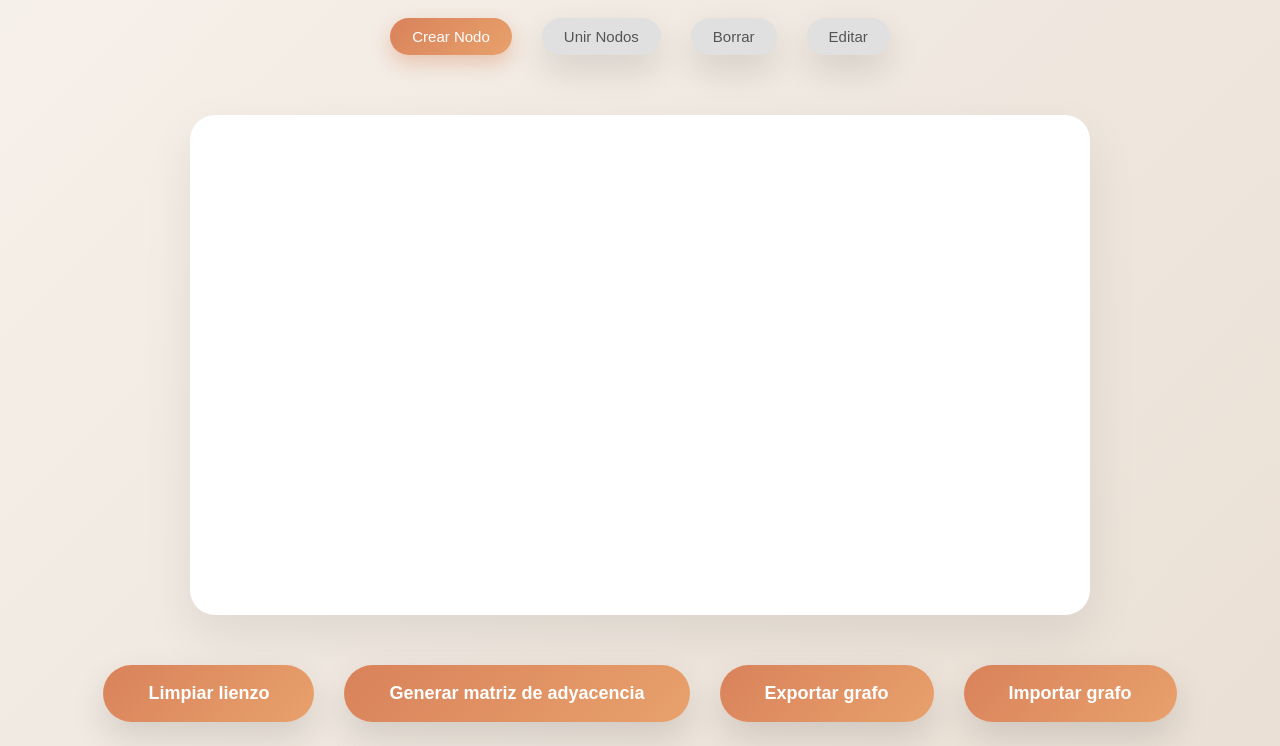
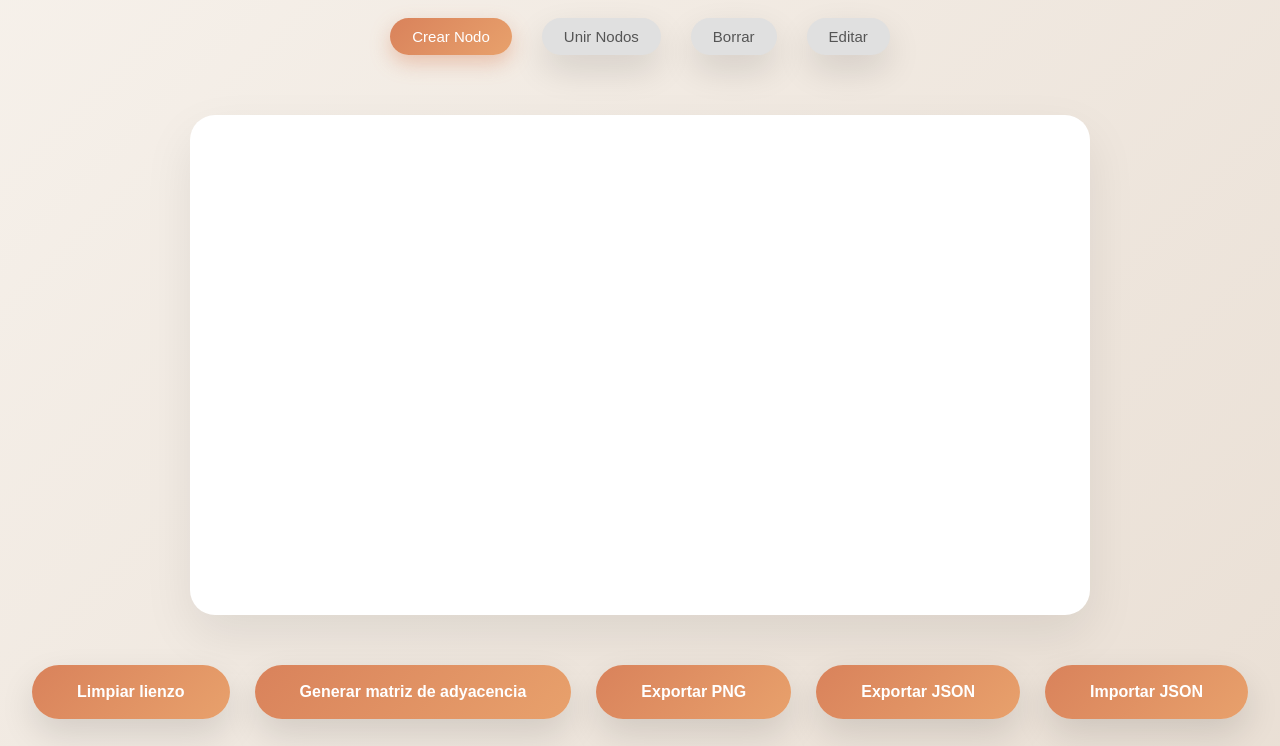
Before and after one commit to nataliaaytia/AnalisisAlgoritmos, a plain HTML site: page grafo.html in a window 1280 px wide. Shown: the part 198-944 px from the top of the page. Drawn offline with Linux system fonts and the light colour scheme.

Commit message:
version 3

```diff
--- a/grafo.html
+++ b/grafo.html
@@ -48,20 +48,18 @@
 
     <br>
 
-    <div class="importarexportar">
-
-
-    </div>
 
     <div class="botonesuwu">
         <button onclick="limpiarGrafo()">Limpiar lienzo</button>
 
         <button onclick="generarMatriz()">Generar matriz de adyacencia</button>
-        <button onclick="exportarJSON()">Exportar grafo</button>
+
+        <button onclick="exportarPNG()">Exportar PNG</button>
+        <button onclick="exportarJSON()">Exportar JSON </button>
         <input type="file" id="importarJSON" accept=".json">
 
         <button onclick="document.getElementById('importarJSON').click()">
-            Importar grafo
+            Importar JSON
         </button>
     </div>
 
--- a/script.js
+++ b/script.js
@@ -686,3 +686,19 @@ document.getElementById("importarJSON").addEventListener("change", function (e)
     lector.readAsText(archivo);
 
 });
+
+function exportarPNG() {
+
+    abrirModal("Nombre de la imagen", function (nombre) {
+
+        const link = document.createElement("a");
+
+        link.download = nombre + ".png";
+
+        link.href = canvas.toDataURL("image/png");
+
+        link.click();
+
+    });
+
+}
--- a/style.css
+++ b/style.css
@@ -123,7 +123,7 @@ button {
     display: block;
     margin: 25Px auto;
     padding: 18px 45px;
-    font-size: 18px;
+    font-size: 16px;
     border: none;
     border-radius: 35px;
     background: linear-gradient(135deg, #d9825b, #e8a16c);
@@ -143,7 +143,7 @@ button:hover {
 .botonesuwu {
     display: flex;
     justify-content: center;
-    gap: 30px;
+    gap: 25px;
     margin-top: 5px;
     animation: fadeUp 0.6s ease-out;
 }
@@ -357,8 +357,3 @@ footer {
 #importarJSON {
     display: none;
 }
-
-.importarexportar {
-    display: flex;
-    gap: 20px;
-}
```
